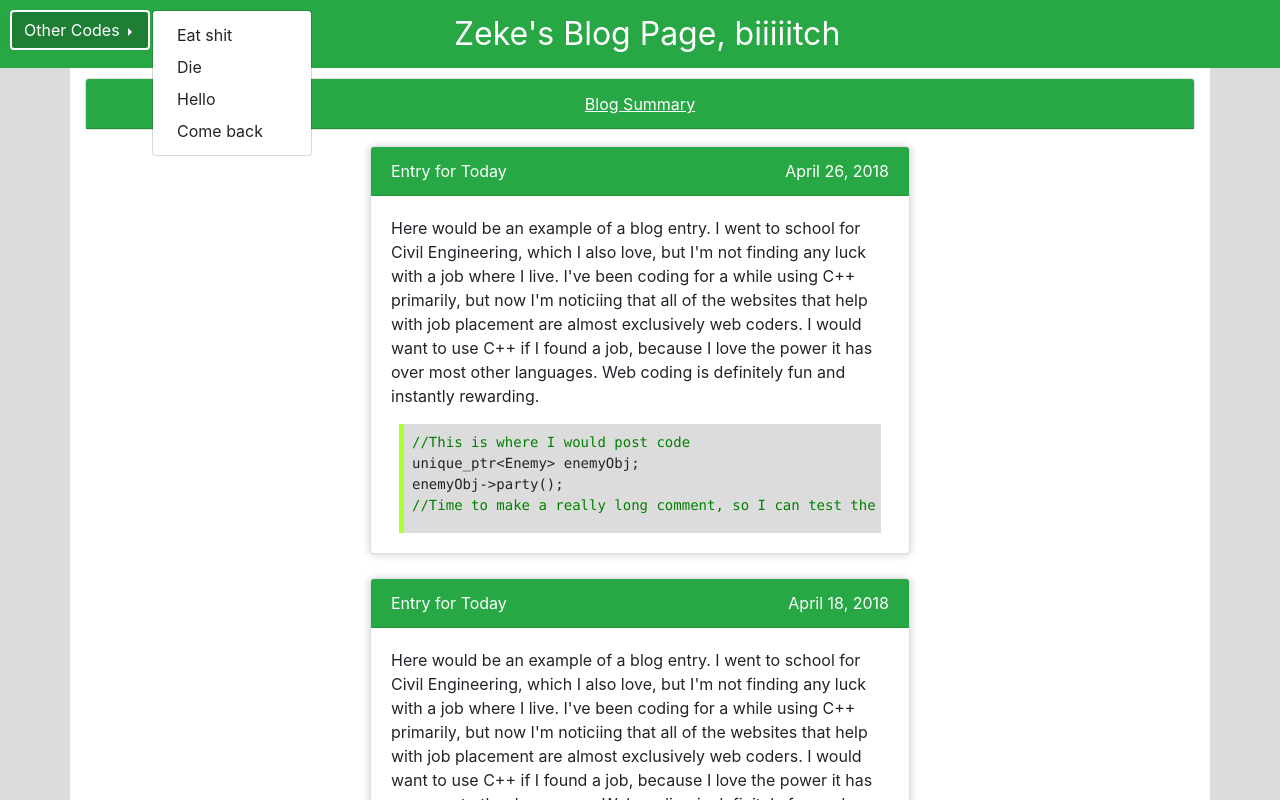
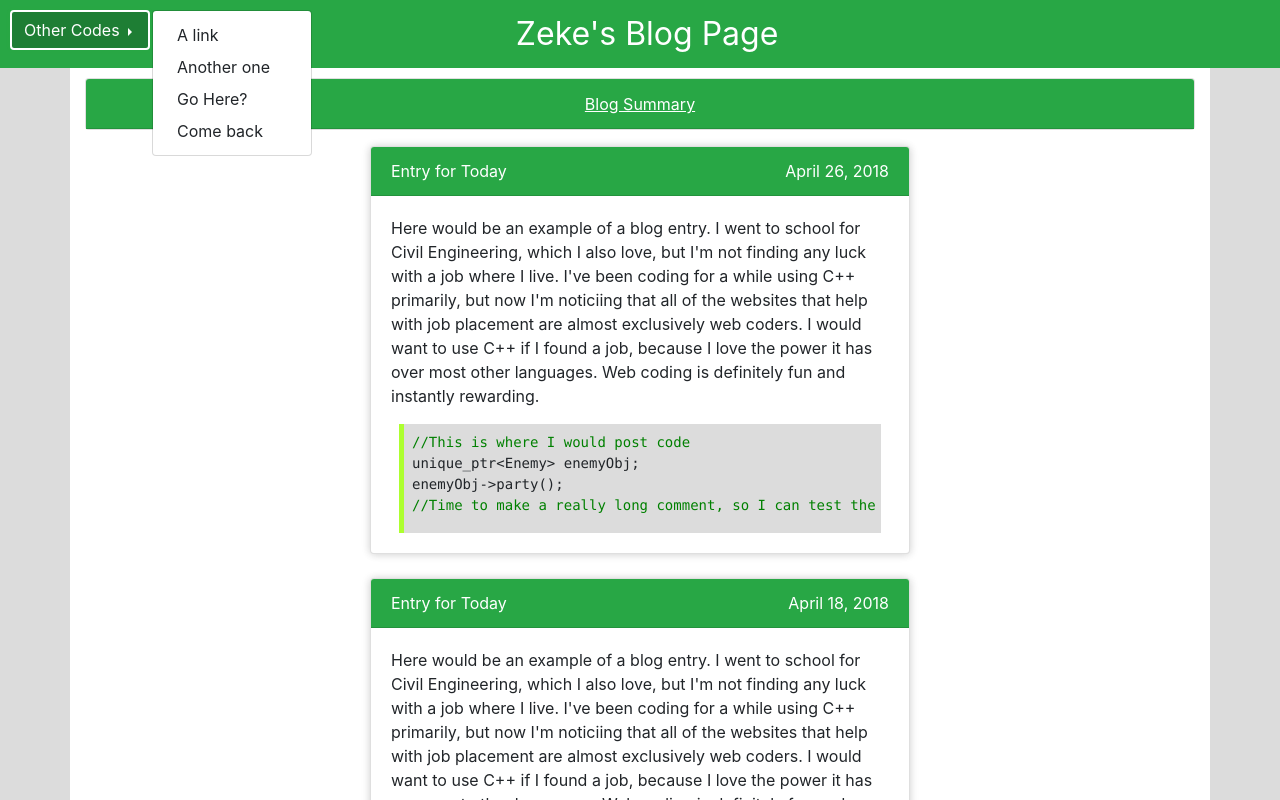
Before and after one commit to GameSquatch/web-blog, a plain HTML site: page index.html in a window 1280 px wide. Both pictures are taken after a click on the button "Other Codes". Shown: the top 800 px of the page. Drawn offline with nearby package versions, Linux system fonts and the light colour scheme; a script that the page names is missing.

Commit message:
Remove certain words for professionalism.

```diff
--- a/index.html
+++ b/index.html
@@ -18,13 +18,13 @@
                 Other Codes
             </button>
             <div class="dropdown-menu">
-                <a class="dropdown-item" href="#" target="_blank">Eat shit</a>
-                <a class="dropdown-item" href="#" target="_blank">Die</a>
-                <a class="dropdown-item" href="#" target="_blank">Hello</a>
+                <a class="dropdown-item" href="#" target="_blank">A link</a>
+                <a class="dropdown-item" href="#" target="_blank">Another one</a>
+                <a class="dropdown-item" href="#" target="_blank">Go Here?</a>
                 <a class="dropdown-item" href="#" target="_blank">Come back</a>
             </div>
         </span>
-        <span style="position:relative;right:5%;">Zeke's Blog Page, biiiiitch</span>
+        <span style="position:relative;right:5%;">Zeke's Blog Page</span>
     </div>
 
 
```
